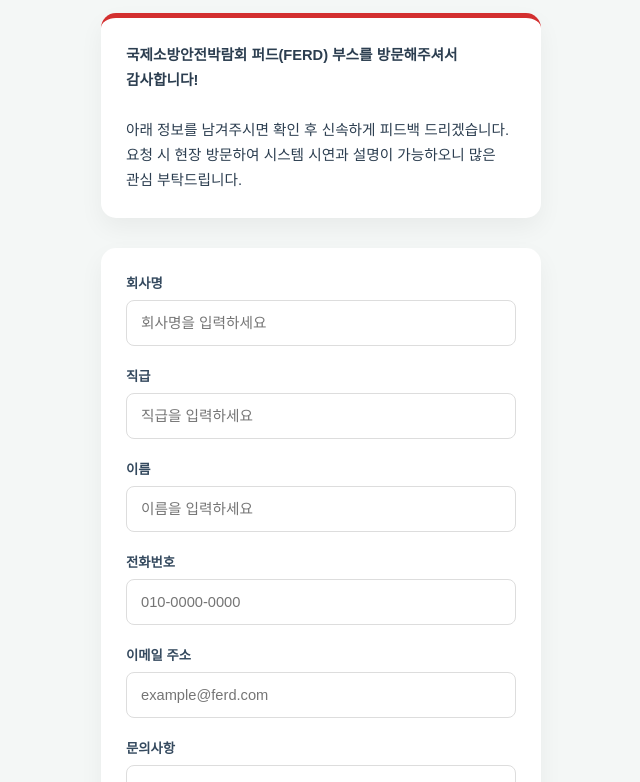
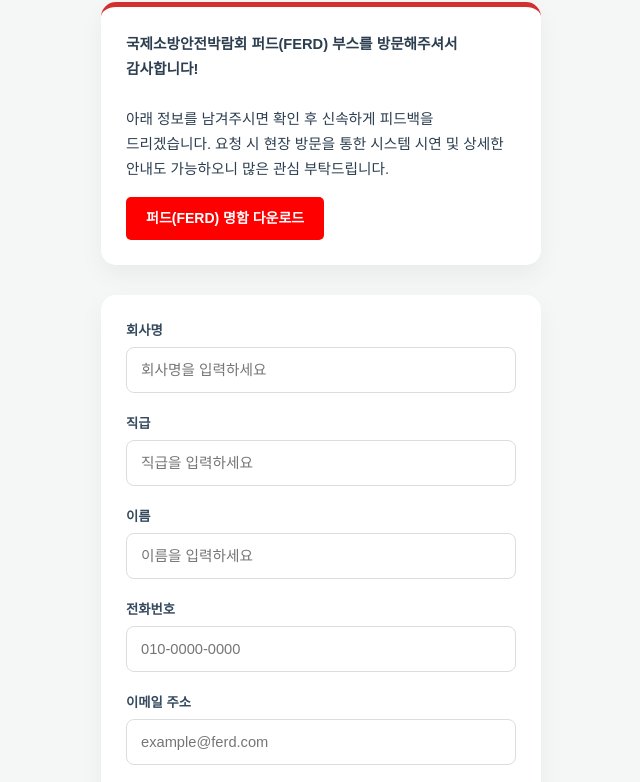
Before and after one commit to ferd8936-lgtm/fire_expo, a plain HTML site: page index.html in a window 1280 px wide. Shown: the part 140-922 px from the top of the page, without its empty margins (319-959 px from the left). Drawn offline with Linux system fonts and the light colour scheme; a web font is replaced by a local one.

Commit message:
Update index.html

```diff
--- a/index.html
+++ b/index.html
@@ -3,7 +3,7 @@
 <head>
     <meta charset="UTF-8">
     <meta name="viewport" content="width=device-width, initial-scale=1.0">
-    <title>퍼드(FERD) - 국제소방안전박람회 방문 문의</title>
+    <title>FERD - 국제소방안전박람회 방문 문의</title>
     <style>
         /* 폰트 적용 */
         @font-face {
@@ -71,6 +71,25 @@
             line-height: 1.7;
             word-break: keep-all;
             margin: 0;
+        }
+
+        /* 명함 다운로드 버튼 디자인 */
+        .download-btn {
+            display: inline-block;
+            margin-top: 15px;
+            padding: 10px 20px;
+            background-color: #ff0000;
+            color: #ffffff !important;
+            text-decoration: none;
+            border-radius: 5px;
+            font-size: 10.5pt;
+            font-weight: bold;
+            vertical-align: middle;
+            transition: background-color 0.2s;
+        }
+
+        .download-btn:active {
+            background-color: #cc0000;
         }
 
         .form-card {
@@ -212,14 +231,16 @@
 
 <div class="container">
     <header>
-        <h1 class="logo-text">퍼드(FERD)</h1>
+        <h1 class="logo-text">FERD</h1>
         <div class="sub-logo">Fire Safety IoT Specialist</div>
     </header>
 
     <div class="welcome-section">
         <p class="welcome-msg">
             <strong>국제소방안전박람회 퍼드(FERD) 부스를 방문해주셔서 감사합니다!</strong><br><br>
-            아래 정보를 남겨주시면 확인 후 신속하게 피드백 드리겠습니다. 요청 시 현장 방문하여 시스템 시연과 설명이 가능하오니 많은 관심 부탁드립니다.
+            아래 정보를 남겨주시면 확인 후 신속하게 피드백을 드리겠습니다. 요청 시 현장 방문을 통한 시스템 시연 및 상세한 안내도 가능하오니 많은 관심 부탁드립니다.
+            <br>
+            <a href="명함.PNG" download class="download-btn">퍼드(FERD) 명함 다운로드</a>
         </p>
     </div>
 
@@ -283,7 +304,6 @@
 </div>
 
 <script>
-    // 데이터 저장 함수
     function submitForm() {
         const company = document.getElementById('company').value;
         const position = document.getElementById('position').value;
@@ -306,18 +326,15 @@
 
         const entry = { company, position, name, phone, email, inquiry, saveTime };
 
-        // 로컬 스토리지 데이터 불러오기 및 추가
         let storageData = JSON.parse(localStorage.getItem('ferd_leads') || '[]');
         storageData.push(entry);
         localStorage.setItem('ferd_leads', JSON.stringify(storageData));
 
-        alert("소중한 문의가 정상적으로 등록되었습니다.\\n확인 후 신속히 안내드리겠습니다.");
+        alert("소중한 문의가 정상적으로 등록되었습니다.\n확인 후 신속히 안내드리겠습니다.");
 
-        // 폼 초기화
         document.querySelectorAll('input, textarea').forEach(input => input.value = '');
     }
 
-    // 관리자 모드 접속
     function requestAdminAccess() {
         const password = prompt("관리자 비밀번호를 입력하세요.");
         if (password === "jkd7102!!") {
@@ -343,7 +360,7 @@
                     <td>${item.name}</td>
                     <td>${item.phone}</td>
                     <td>${item.email}</td>
-                    <td>${item.inquiry.replace(/\\n/g, '<br>')}</td>
+                    <td>${item.inquiry.replace(/\n/g, '<br>')}</td>
                     <td>${item.saveTime}</td>
                 </tr>`;
                 tableBody.innerHTML += row;
```
